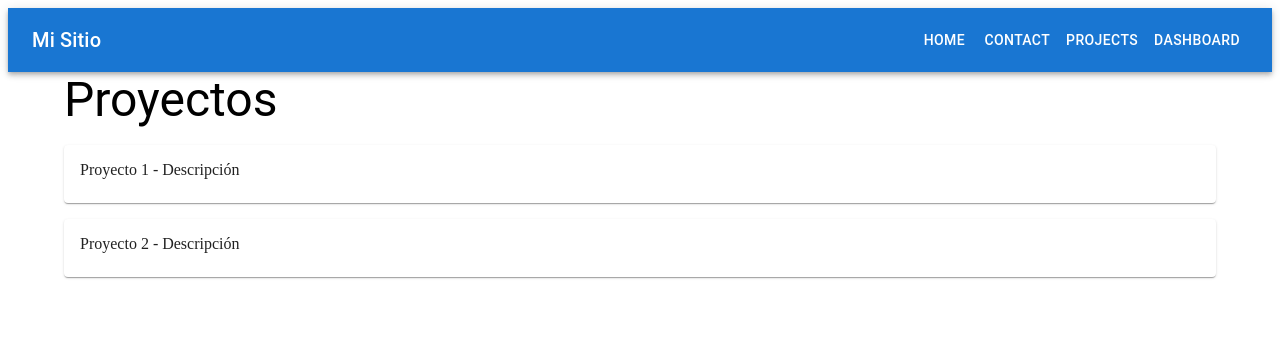
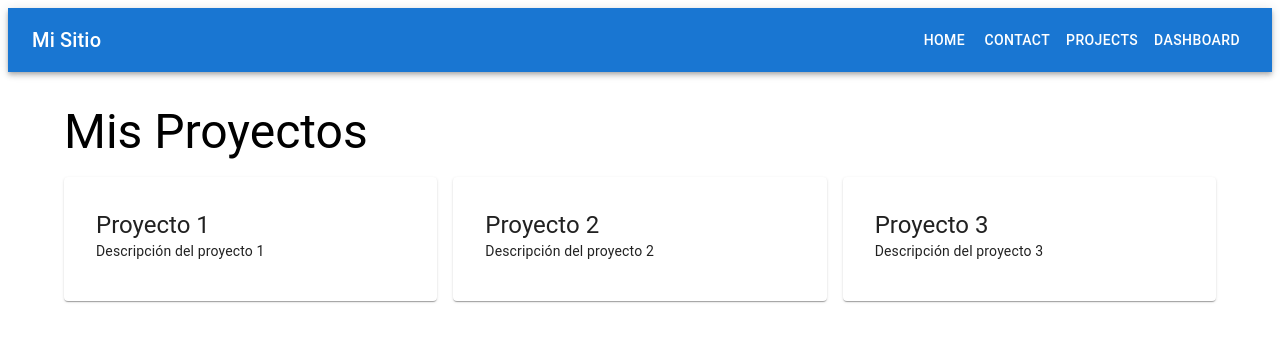
Before and after one commit to capp997/CCFamily, a React (Vite) app: page /projects in a window 1280 px wide. Shown: the top 342 px of the page. Built offline with nearby package versions, Linux system fonts and the light colour scheme.

Commit message:
Update Projects.jsx

```diff
--- a/src/pages/Projects.jsx
+++ b/src/pages/Projects.jsx
@@ -1,18 +1,30 @@
 import React from "react";
-import { Typography, Container, Card, CardContent } from "@mui/material";
+import { Container, Typography, Grid, Card, CardContent } from "@mui/material";
+
+const projects = [
+  { title: "Proyecto 1", desc: "Descripción del proyecto 1" },
+  { title: "Proyecto 2", desc: "Descripción del proyecto 2" },
+  { title: "Proyecto 3", desc: "Descripción del proyecto 3" },
+];
 
 export default function Projects() {
   return (
-    <Container>
+    <Container sx={{ mt: 4 }}>
       <Typography variant="h3" gutterBottom>
-        Proyectos
+        Mis Proyectos
       </Typography>
-      <Card sx={{ mb: 2 }}>
-        <CardContent>Proyecto 1 - Descripción</CardContent>
-      </Card>
-      <Card sx={{ mb: 2 }}>
-        <CardContent>Proyecto 2 - Descripción</CardContent>
-      </Card>
+      <Grid container spacing={2}>
+        {projects.map((p, i) => (
+          <Grid item xs={12} md={4} key={i}>
+            <Card sx={{ p: 2, transition: "0.3s", "&:hover": { boxShadow: 6 } }}>
+              <CardContent>
+                <Typography variant="h5">{p.title}</Typography>
+                <Typography variant="body2">{p.desc}</Typography>
+              </CardContent>
+            </Card>
+          </Grid>
+        ))}
+      </Grid>
     </Container>
   );
 }
```
